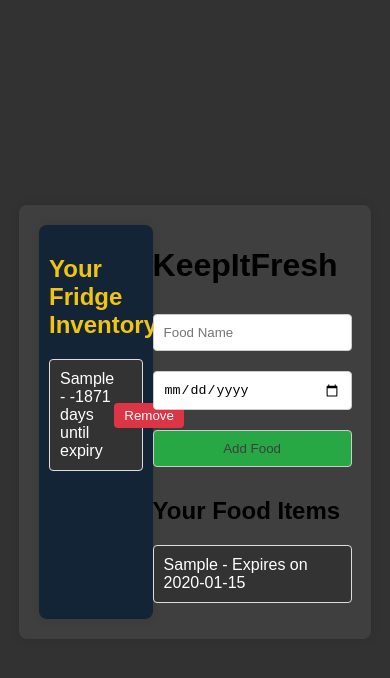
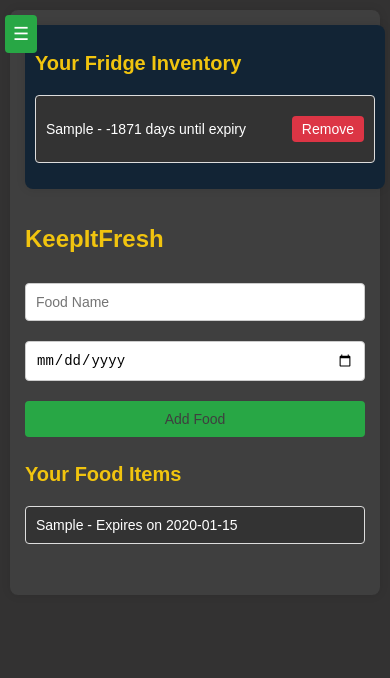
Before and after one commit to Hipshotau/KeepItFresh, a plain HTML site: page index.html in a window 390 px wide. Both pictures are taken after typing "Sample", "2020-01-15" into the empty fields and a click on the button "Add Food". Drawn offline with Linux system fonts and the light colour scheme.

Commit message:
KeepItFresh_v5
Mobile Compatibility and Fixed Inventory Updating

```diff
--- a/index.html
+++ b/index.html
@@ -1,14 +1,21 @@
 <!DOCTYPE html>
 <html lang="en">
-
 <head>
     <meta charset="UTF-8">
     <meta name="viewport" content="width=device-width, initial-scale=1.0">
     <title>KeepItFresh</title>
     <link rel="stylesheet" href="style.css">
 </head>
+<body>
+    <!-- Hamburger Menu -->
+    <div class="menu">
+        <button id="menu-toggle">☰</button>
+        <ul id="menu-items">
+            <li><button id="clear-inventory">Clear Inventory</button></li>
+        </ul>
+    </div>
 
-<body>
+    <!-- Main Content -->
     <div class="container">
         <div class="inventory">
             <h2>Your Fridge Inventory</h2>
@@ -25,7 +32,7 @@
             <ul id="food-list"></ul>
         </div>
     </div>
+
     <script src="script.js"></script>
 </body>
-
 </html>
--- a/script.js
+++ b/script.js
@@ -15,9 +15,23 @@ const commonFoods = [
   { name: 'Onions', shelfLife: 30 },
 ];
 
+// Hamburger Menu Toggle
+document.getElementById('menu-toggle').addEventListener('click', () => {
+  const menuItems = document.getElementById('menu-items');
+  menuItems.style.display = menuItems.style.display === 'block' ? 'none' : 'block';
+});
+
+// Clear Inventory
+document.getElementById('clear-inventory').addEventListener('click', () => {
+  localStorage.removeItem('foods'); // Clear localStorage
+  updateInventory(); // Refresh the inventory display
+  const foodList = document.getElementById('food-list');
+  foodList.innerHTML = ''; // Clear the food list
+  alert('Inventory cleared!');
+});
+
 // Load food items from localStorage when the page loads
 document.addEventListener('DOMContentLoaded', () => {
-    const foodList = document.getElementById('food-list');
   const foods = JSON.parse(localStorage.getItem('foods')) || [];
   console.log('Loaded foods from localStorage:', foods); // Debugging
 
@@ -29,8 +43,9 @@ const commonFoods = [
   // Check for expired or near-expired items
   checkExpirations(foods);
 
-    // Update inventory
-    updateInventory(); // Called on page load
+  // Update inventory and food list
+  updateInventory();
+  updateFoodList();
 });
 
 // Add food item to the list
@@ -104,7 +119,7 @@ const commonFoods = [
   return Math.ceil(timeDiff / (1000 * 3600 * 24));
 }
 
-  // Update fridge inventory
+// Update Fridge Inventory
 function updateInventory() {
   const inventoryList = document.getElementById('inventory-list');
   const foods = JSON.parse(localStorage.getItem('foods')) || [];
@@ -115,6 +130,13 @@ const commonFoods = [
   foods.forEach((food, index) => {
     const li = document.createElement('li');
     const daysUntilExpiry = calculateDaysUntilExpiry(food.date);
+
+    // Highlight expired or near-expiry items
+    if (daysUntilExpiry < 0) {
+      li.classList.add('expired'); // Expired items
+    } else if (daysUntilExpiry <= 3) {
+      li.classList.add('near-expiry'); // Near-expiry items (less than 3 days)
+    }
 
     // Create text for the food item
     const foodText = document.createElement('span');
@@ -137,10 +159,30 @@ const commonFoods = [
   console.log('Inventory updated'); // Debugging
 }
 
+// Update Food Items list
+function updateFoodList() {
+  const foodList = document.getElementById('food-list');
+  const foods = JSON.parse(localStorage.getItem('foods')) || [];
+  console.log('Updating food list with foods:', foods); // Debugging
+
+  foodList.innerHTML = ''; // Clear the list
+
+  foods.forEach(food => {
+    const li = document.createElement('li');
+    li.textContent = `${food.name} - Expires on ${food.date}`;
+    foodList.appendChild(li);
+  });
+
+  console.log('Food list updated'); // Debugging
+}
+
 // Remove food item from inventory
 function removeFoodItem(index) {
   const foods = JSON.parse(localStorage.getItem('foods')) || [];
   foods.splice(index, 1); // Remove the item at the specified index
   localStorage.setItem('foods', JSON.stringify(foods)); // Update localStorage
-    updateInventory(); // Refresh the inventory display
+
+  // Refresh both the Fridge Inventory and Food Items list
+  updateInventory();
+  updateFoodList();
 }
--- a/style.css
+++ b/style.css
@@ -1,3 +1,4 @@
+/* General Styles */
 body {
     font-family: Arial, sans-serif;
     background-color: #333232;
@@ -5,14 +6,15 @@ body {
     padding: 0;
     display: flex;
     justify-content: center;
-    align-items: center;
-    height: 100vh;
+    align-items: flex-start; /* Align to the top on mobile */
+    min-height: 100vh;
+    padding: 20px; /* Add padding for better spacing */
 }
 
 .container {
     display: flex;
-    justify-content: space-between;
-    width: 80%;
+    flex-direction: column; /* Stack sections vertically on mobile */
+    width: 100%;
     max-width: 1200px;
     background: rgb(63, 63, 63);
     padding: 20px;
@@ -20,8 +22,12 @@ body {
     box-shadow: 0 0 10px rgba(0, 0, 0, 0.1);
 }
 
+.inventory, .main {
+    width: 100%; /* Full width on mobile */
+    margin-bottom: 20px; /* Add spacing between sections */
+}
+
 .inventory {
-    width: 30%;
     background: #122435;
     padding: 10px;
     border-radius: 8px;
@@ -30,12 +36,12 @@ body {
 }
 
 .main {
-    width: 65%;
+    color: #fff; /* White text for better contrast */
 }
 
-h1,
-h2 {
+h1, h2 {
     margin-bottom: 20px;
+    color: #f1c40f; /* Soft yellow for headings */
 }
 
 form {
@@ -43,18 +49,19 @@ form {
     flex-direction: column;
 }
 
-input,
-button {
+input, button {
     margin: 10px 0;
     padding: 10px;
     border: 1px solid #ccc;
     border-radius: 4px;
+    font-size: 16px; /* Larger font for better readability */
 }
 
 button {
     background: #28a745;
     color: rgb(63, 63, 63);
     cursor: pointer;
+    border: none;
 }
 
 button:hover {
@@ -72,30 +79,109 @@ li {
     padding: 10px;
     border: 1px solid #ddd;
     border-radius: 4px;
-    color: #333;
-}
-
-li {
-    background: #333;
-    margin: 5px 0;
-    padding: 10px;
-    border: 1px solid #ddd;
-    border-radius: 4px;
     display: flex;
     justify-content: space-between;
     align-items: center;
     color: #fff;
-  }
+}
 
-  .remove-button {
+.remove-button {
     background: #dc3545;
     color: white;
     border: none;
     padding: 5px 10px;
     border-radius: 4px;
     cursor: pointer;
-  }
+}
 
-  .remove-button:hover {
+.remove-button:hover {
     background: #c82333;
-  }
+}
+
+/* Hamburger Menu Styles */
+.menu {
+    position: fixed;
+    top: 10px;
+    left: 10px;
+    z-index: 1000;
+}
+
+#menu-toggle {
+    background: #28a745;
+    color: white;
+    border: none;
+    padding: 10px;
+    border-radius: 4px;
+    cursor: pointer;
+    font-size: 20px;
+}
+
+#menu-items {
+    display: none;
+    position: absolute;
+    top: 40px;
+    left: 0;
+    background: #122435;
+    padding: 10px;
+    border-radius: 4px;
+    box-shadow: 0 0 10px rgba(0, 0, 0, 0.1);
+    list-style-type: none;
+}
+
+#menu-items li {
+    margin: 10px 0;
+}
+
+#menu-items button {
+    background: none;
+    border: none;
+    color: #f1c40f;
+    cursor: pointer;
+    font-size: 16px;
+    padding: 0;
+}
+
+#menu-items button:hover {
+    text-decoration: underline;
+}
+
+/* Media Queries for Mobile Devices */
+@media (max-width: 600px) {
+    body {
+        padding: 10px; /* Reduce padding on smaller screens */
+    }
+
+    .container {
+        padding: 15px; /* Reduce container padding */
+    }
+
+    h1 {
+        font-size: 24px; /* Smaller heading for mobile */
+    }
+
+    h2 {
+        font-size: 20px; /* Smaller subheading for mobile */
+    }
+
+    input, button {
+        font-size: 14px; /* Smaller font for inputs and buttons */
+    }
+
+    li {
+        font-size: 14px; /* Smaller font for list items */
+    }
+
+    .menu {
+        top: 5px;
+        left: 5px;
+    }
+
+    #menu-toggle {
+        font-size: 18px;
+        padding: 8px;
+    }
+
+    #menu-items {
+        top: 35px;
+    }
+}
```
Lines whose indentation alone changed are shown as unchanged.
